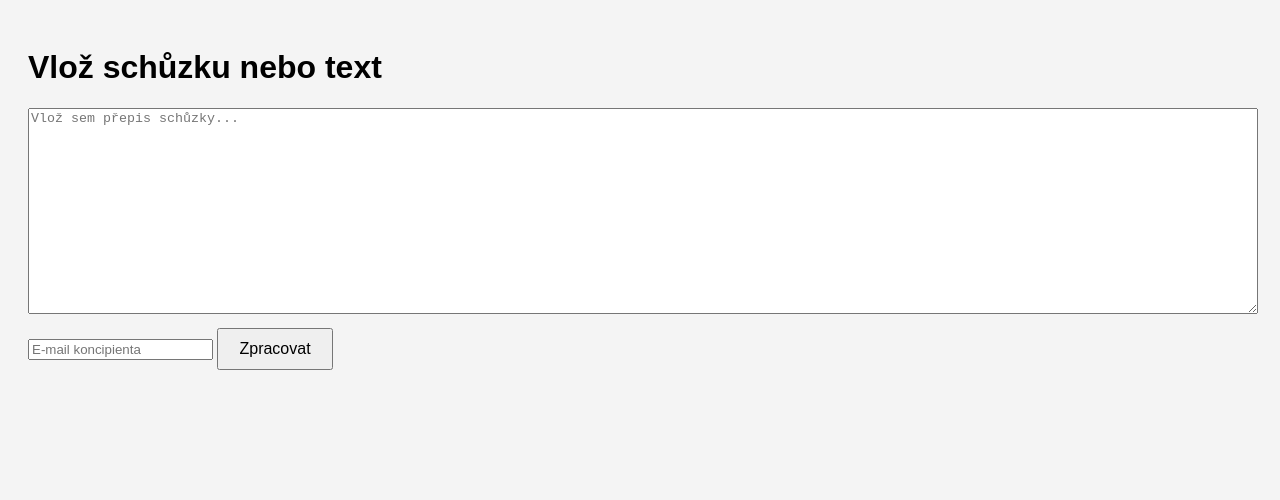
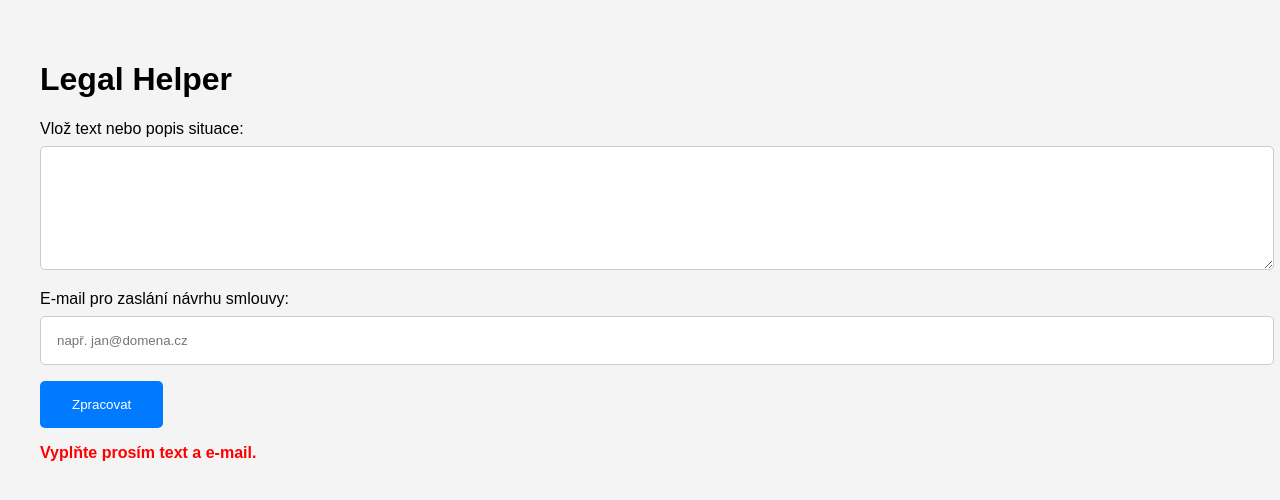
Before and after one commit to jankastura-commits/legal-helper-app, a plain HTML site: page frontend/index.html in a window 1280 px wide. Both pictures are taken after a click on the button "Zpracovat". Drawn offline with Linux system fonts and the light colour scheme; no server answers.

Commit message:
Update index.html

```diff
--- a/frontend/index.html
+++ b/frontend/index.html
@@ -1,32 +1,68 @@
 <!DOCTYPE html>
 <html lang="cs">
 <head>
-    <meta charset="UTF-8">
-    <title>Právní asistent</title>
-    <link rel="stylesheet" href="style.css">
+  <meta charset="UTF-8">
+  <meta name="viewport" content="width=device-width, initial-scale=1.0">
+  <title>Legal Helper</title>
+  <style>
+    body { font-family: Arial, sans-serif; padding: 2rem; background: #f4f4f4; }
+    textarea, input[type="email"] { width: 100%; padding: 1rem; margin-top: 0.5rem; margin-bottom: 1rem; border: 1px solid #ccc; border-radius: 5px; }
+    button { padding: 1rem 2rem; background: #007bff; color: white; border: none; border-radius: 5px; cursor: pointer; }
+    button:hover { background: #0056b3; }
+    #status, #error { margin-top: 1rem; font-weight: bold; }
+    #status { color: green; }
+    #error { color: red; }
+  </style>
 </head>
 <body>
-    <h1>Vlož schůzku nebo text</h1>
-    <form id="inputForm">
-        <textarea id="inputText" placeholder="Vlož sem přepis schůzky..."></textarea>
-        <input type="text" id="email" placeholder="E-mail koncipienta">
-        <button type="submit">Zpracovat</button>
-    </form>
-    <div id="output"></div>
+  <h1>Legal Helper</h1>
 
-    <script>
-        document.getElementById("inputForm").addEventListener("submit", async (e) => {
-            e.preventDefault();
-            const text = document.getElementById("inputText").value;
-            const email = document.getElementById("email").value;
-            const response = await fetch("https://legal-helper-app.onrender.com/process", {
-                method: "POST",
-                headers: { "Content-Type": "application/json" },
-                body: JSON.stringify({ text, email })
-            });
-            const result = await response.json();
-            document.getElementById("output").innerText = result.message;
+  <label for="text">Vlož text nebo popis situace:</label>
+  <textarea id="text" rows="6"></textarea>
+
+  <label for="email">E-mail pro zaslání návrhu smlouvy:</label>
+  <input type="email" id="email" placeholder="např. jan@domena.cz">
+
+  <button onclick="processText()">Zpracovat</button>
+
+  <div id="status"></div>
+  <div id="error"></div>
+
+  <script>
+    async function processText() {
+      const text = document.getElementById('text').value.trim();
+      const email = document.getElementById('email').value.trim();
+      const status = document.getElementById('status');
+      const error = document.getElementById('error');
+
+      status.textContent = '';
+      error.textContent = '';
+
+      if (!text || !email) {
+        error.textContent = 'Vyplňte prosím text a e-mail.';
+        return;
+      }
+
+      status.textContent = 'Zpracovávám...';
+
+      try {
+        const response = await fetch('https://legal-helper-app.onrender.com/process', {
+          method: 'POST',
+          headers: { 'Content-Type': 'application/json' },
+          body: JSON.stringify({ text, email })
         });
-    </script>
+
+        const result = await response.json();
+
+        if (!response.ok) {
+          error.textContent = result.message || 'Nastala chyba při zpracování.';
+        } else {
+          status.textContent = result.message || 'Zpracováno a e-mail odeslán.';
+        }
+      } catch (e) {
+        error.textContent = 'Chyba při komunikaci se serverem.';
+      }
+    }
+  </script>
 </body>
 </html>
```
